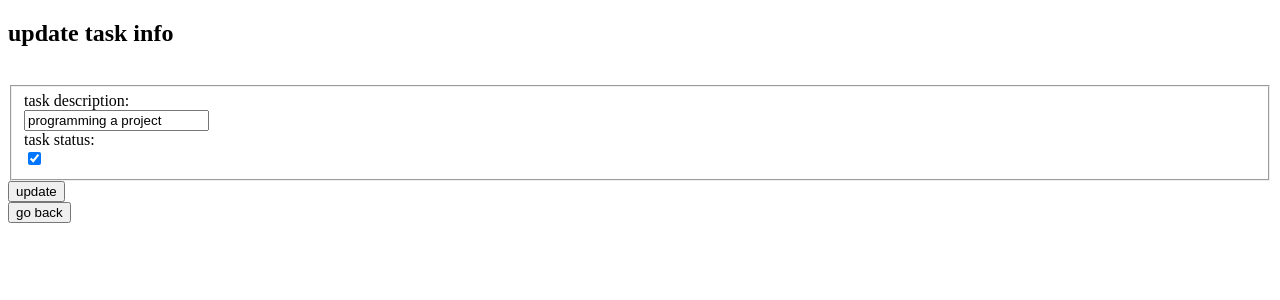
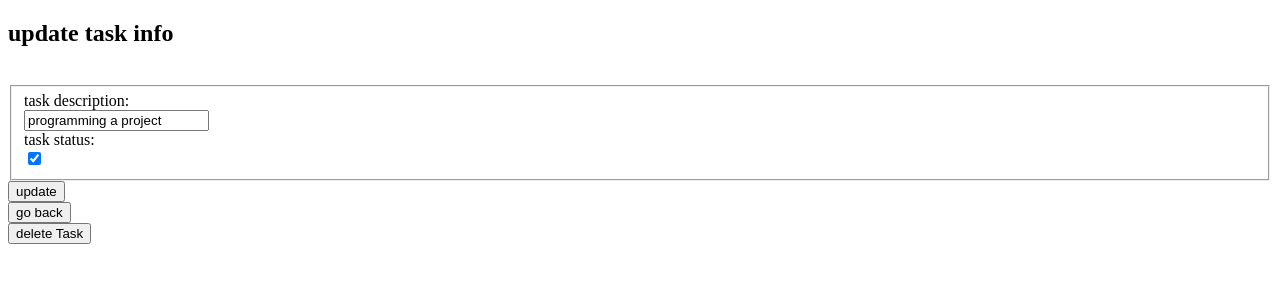
Before and after one commit to Cf0cus/todo-app, a Django app: page /todo/3/edit/ in a window 1280 px wide. Shown: the top 300 px of the page. Run offline with Django 5.2, Linux system fonts and the light colour scheme; data comes from the database, SQL or seed files in the repository; both versions use the stored data as it was after the commit.

Commit message:
added delete task feature

```diff
--- a/todolist/templates/todolist/edit_task.html
+++ b/todolist/templates/todolist/edit_task.html
@@ -23,3 +23,7 @@
 <a href="{% url 'todolist:edit'%}">
     <button>go back</button>
 </a>
+<br>
+<a href="{% url 'todolist:delete' choosen_task.id %}">
+    <button>delete Task</button>
+</a>
--- a/todolist/urls.py
+++ b/todolist/urls.py
@@ -12,4 +12,5 @@ urlpatterns = [
     path("edit/",views.edit_page,name="edit"),
     path("<int:task_id>/edit/", views.edit_task,name="taskedit"),
     path("<int:task_id>/save/",views.save_edit,name="editsave"),
+    path("<int:task_id>/delete/",views.delete_task,name="delete"),
 ]
--- a/todolist/views.py
+++ b/todolist/views.py
@@ -46,6 +46,7 @@ def edit_task(request,task_id):
 
 def save_edit(request,task_id):
     edited_task = get_object_or_404(Task,pk=task_id)
+
     updated_task_desc = request.POST["task_desc"]
 
     try:
@@ -57,8 +58,13 @@ def save_edit(request,task_id):
     edited_task.task_desc = updated_task_desc
 
 
-
-
     edited_task.save()
 
     return HttpResponseRedirect(reverse("todolist:edit"))
+
+def delete_task(request,task_id):
+    delete_task = get_object_or_404(Task,pk=task_id)
+    delete_task.delete()
+    delete_task.save()
+
+    return HttpResponseRedirect(reverse("todolist:edit"))
```
Also changed, not shown: db.sqlite3.
